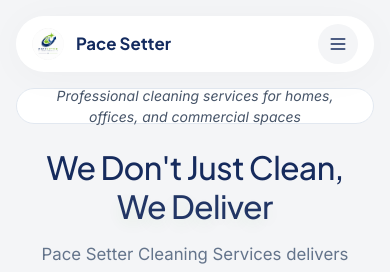
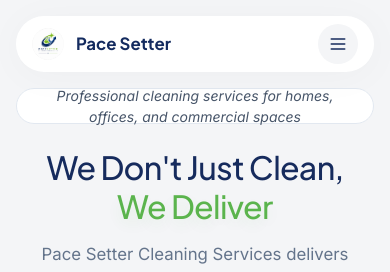
Before and after one commit to esinniobiwaquareeb/pace-setter, a React (Vite) app: page / in a window 390 px wide. Shown: the top 272 px of the page. Built offline with nearby package versions, Linux system fonts and the light colour scheme.

Commit message:
refactor: update hero-rotating-word CSS selector specificity and refresh build asset references

```diff
--- a/src/styles/globals.css
+++ b/src/styles/globals.css
@@ -235,7 +235,7 @@ main .section-card:last-child {
   color: #162b5d;
 }
 
-.hero-rotating-word {
+.hero-copy h1 .hero-rotating-word {
   display: inline-block;
   min-width: 3.8ch;
   color: #52b043;
@@ -784,7 +784,7 @@ main .section-card:last-child {
     font-size: clamp(2rem, 8vw, 2.5rem);
   }
 
-  .hero-rotating-word {
+  .hero-copy h1 .hero-rotating-word {
     min-width: 4.8ch;
   }
 
```
Also changed, not shown: 1 other file (tests, documents, lock files or other folders).
